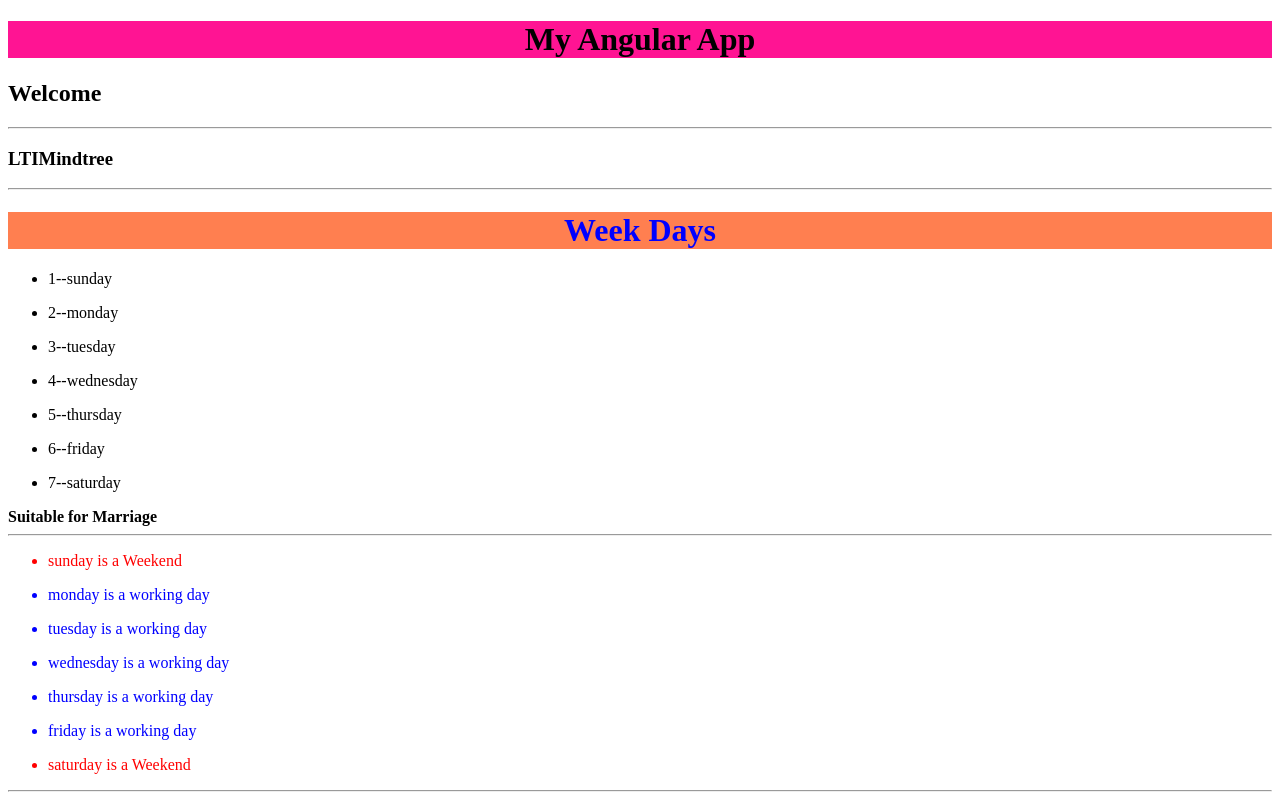
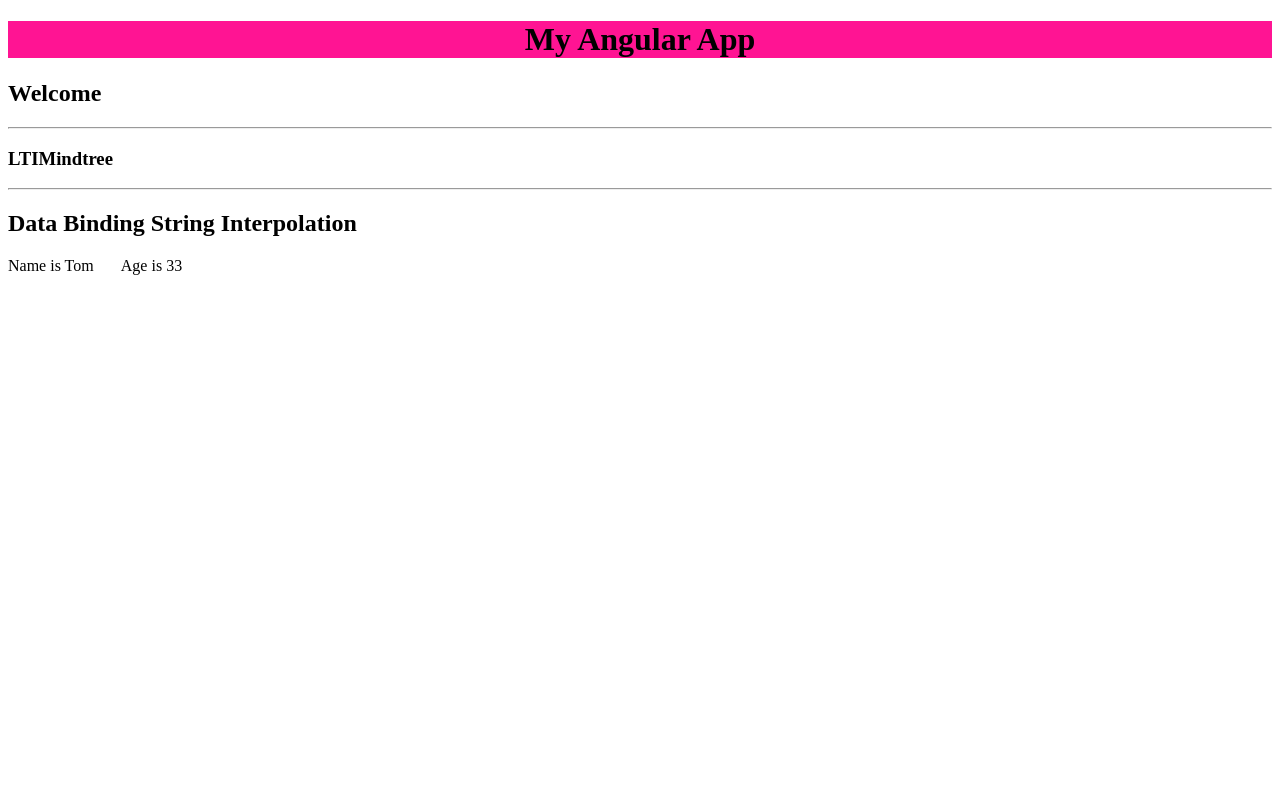
Before and after one commit to SumantArewar/enter, an Angular app in the folder demoang/: page / in a window 1280 px wide. Shown: the top 800 px of the page. Built offline with nearby package versions, Linux system fonts and the light colour scheme.

Commit message:
Backup Commit

```diff
--- a/demoang/src/app/app.component.html
+++ b/demoang/src/app/app.component.html
@@ -3,4 +3,5 @@
 <hr>
 <h3>{{title}}</h3>
 <hr>
-<app-simple></app-simple>
+<!-- <app-simple></app-simple> -->
+<app-demo></app-demo>
--- a/demoang/src/app/demo/demo.component.html
+++ b/demoang/src/app/demo/demo.component.html
@@ -1 +1,3 @@
-<p>demo works!</p>
+<h2>Data Binding String Interpolation</h2>
+Name is {{name}} &nbsp; &nbsp; &nbsp;
+Age is {{age}}
--- a/demoang/src/app/demo/demo.component.ts
+++ b/demoang/src/app/demo/demo.component.ts
@@ -7,6 +7,9 @@ import { Component, OnInit } from '@angular/core';
 })
 export class DemoComponent implements OnInit {
 
+  name:string = 'Tom'
+  age:number = 33
+
   constructor() { }
 
   ngOnInit() {
```
